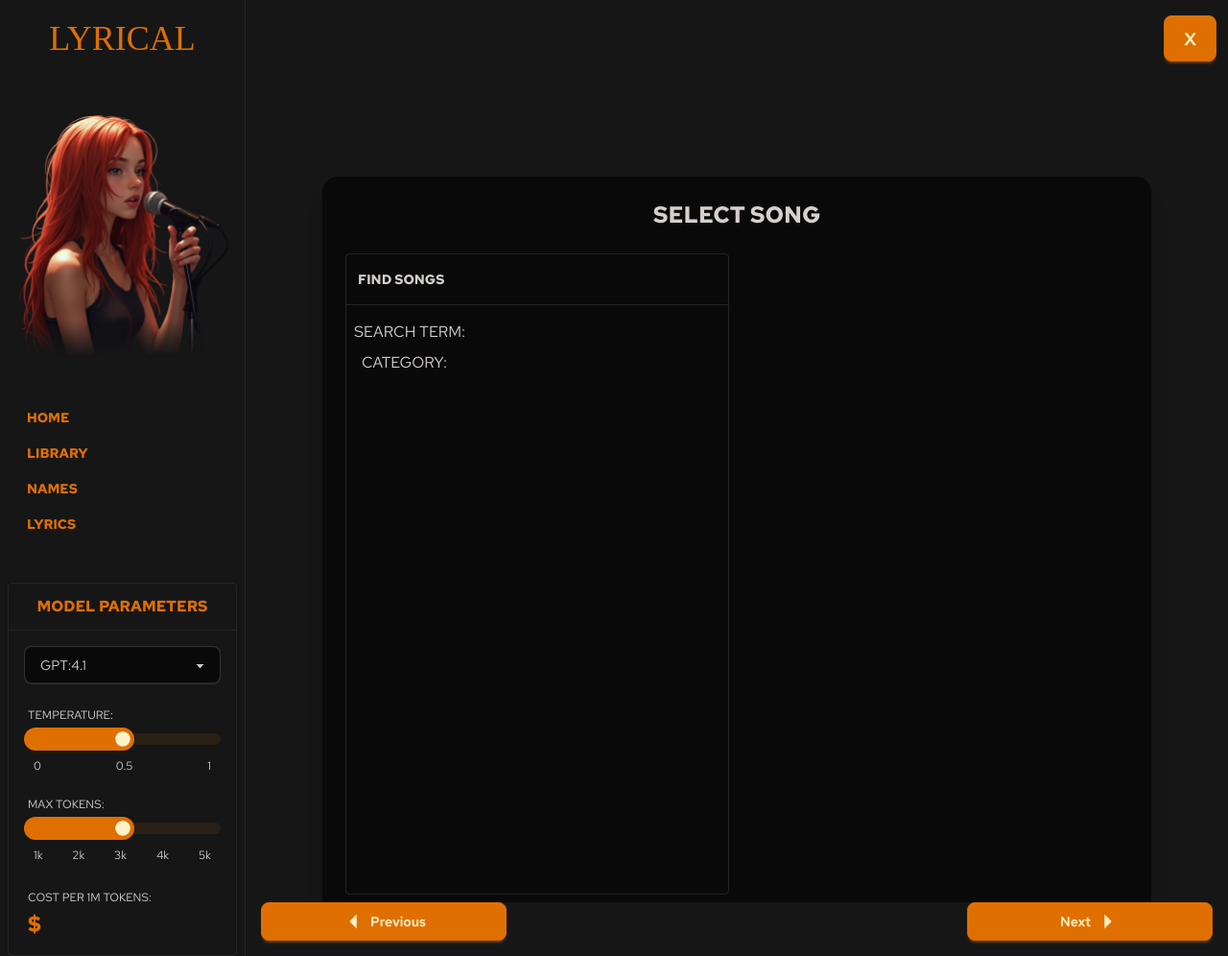
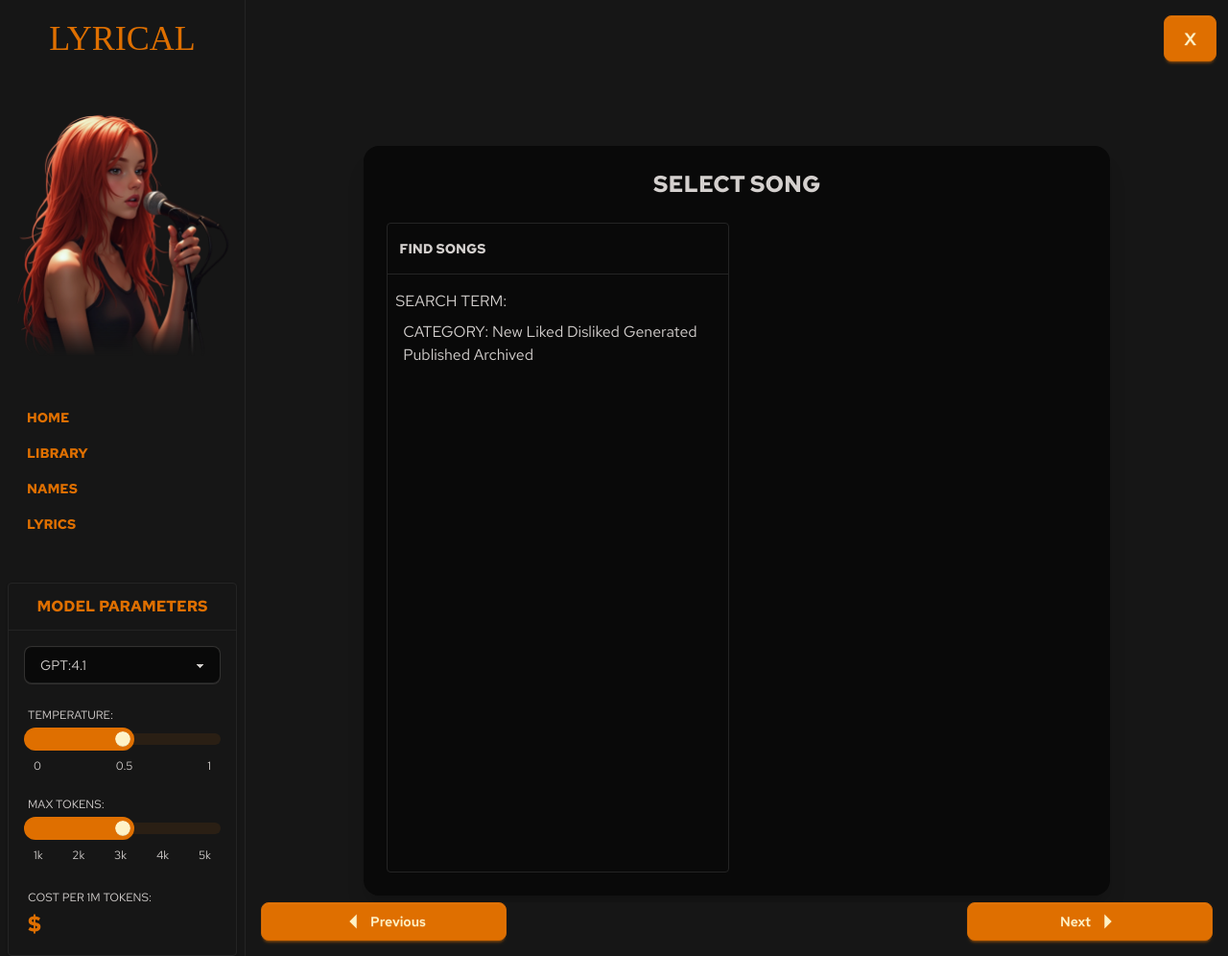
Before and after one commit to no-garlic/lyrical, a Django app: template lyrical/templates/lyrical/song.html in a window 1280 px wide. Shown: the whole page at 96% size. Run offline with Django 3.2, Linux system fonts and the light colour scheme; the template is opened without the code that fills it: values that come from a table or form of the project are taken from there, others are empty; data comes from the database, SQL or seed files in the repository; style sheets or scripts are compiled from the project's sources; parts of the project's set-up code (start-up, migrations or seed data) failed here and were passed over; some web fonts are replaced.

Commit message:
Enhance song selection page: update layout in song.html for better UI and add radio button options for song categories in input_radio_group.html and input_radio_option.html.

```diff
--- /dev/null
+++ b/lyrical/templates/cotton/input_radio_group.html
@@ -0,0 +1,3 @@
+<div class="flex flex-col" {{attrs}}>
+    {{slot}}
+</div>
--- /dev/null
+++ b/lyrical/templates/cotton/input_radio_option.html
@@ -0,0 +1 @@
+<span class="pb-1"><input type="radio" {{attrs}} class="radio radio-sm radio-primary mx-2">{{slot}}</input></span>
--- a/lyrical/templates/lyrical/base_sidebar.html
+++ b/lyrical/templates/lyrical/base_sidebar.html
@@ -40,7 +40,7 @@
                             </a>
                         </li>
                         <li class="mb-1">
-                            <a class="{% if active_page == 'edit' %}bg-neutral{% endif %}" href="{% url 'song' %}">
+                            <a class="{% if active_page == 'lyrics' %}bg-neutral{% endif %}" href="{% url 'song' %}">
                                 LYRICS
                             </a>
                         </li>
--- a/lyrical/templates/lyrical/song.html
+++ b/lyrical/templates/lyrical/song.html
@@ -5,8 +5,8 @@
 {% endblock %}
 
 {% block page_content %}
-    <div class="w-full min-h-screen flex flex-col items-center justify-center bg-base-200 p-4">
-        <div class="card max-w-[90%] h-[80%] bg-base-100 shadow-xl p-6 flex flex-col">
+    <div class="w-full min-h-screen flex flex-col items-center justify-top bg-base-200 p-4 m-16">
+        <div class="card max-w-[90%] h-[81%] bg-base-100 shadow-xl p-6 flex flex-col">
 
             <!-- Title -->
             <h2 class="mb-6 text-2xl font-bold text-center flex-shrink-0">SELECT SONG</h2>
@@ -31,6 +31,29 @@
                             CATEGORY:
                         </c-input-label>
 
+                        <c-input-radio-group>
+                            <c-input-radio-option name="category">
+                                New
+                            </c-input-radio-option>
+                            <c-input-radio-option name="category" checked="true">
+                                Liked
+                            </c-input-radio-option>
+                            <c-input-radio-option name="category">
+                                Disliked
+                            </c-input-radio-option>
+                            <c-input-radio-option name="category">
+                                Generated
+                            </c-input-radio-option>
+                            <c-input-radio-option name="category">
+                                Published
+                            </c-input-radio-option>
+                            <c-input-radio-option name="category">
+                                Archived
+                            </c-input-radio-option>
+                        </c-input-radio-group>
+
+
+
                     </div>
 
                 </div>
```
